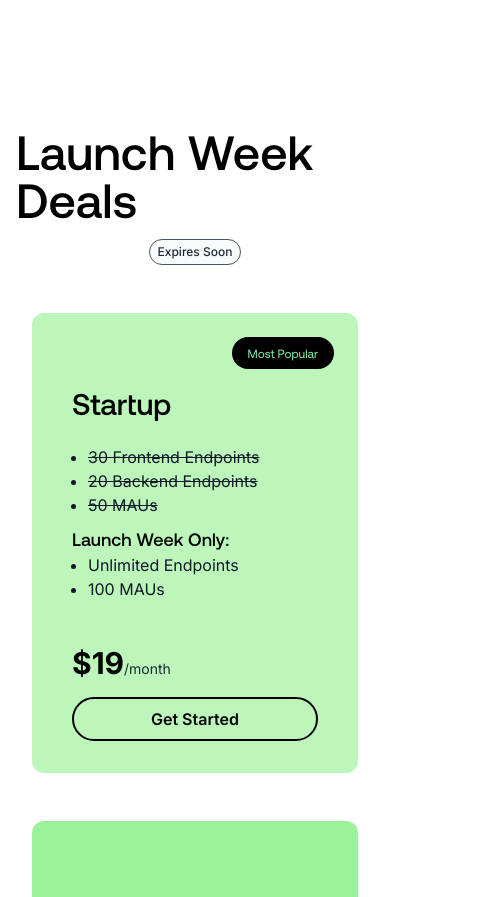
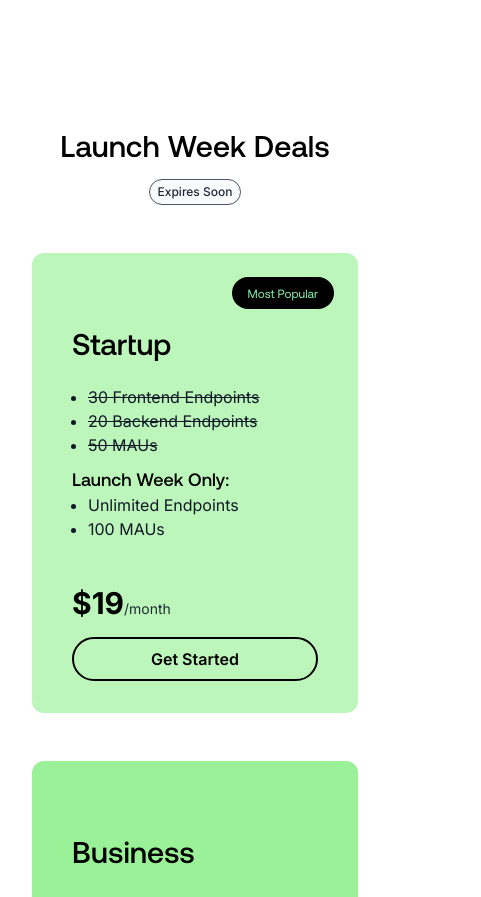
Before and after one commit to TheWiseGhost/Limeblock, a Next.js app: page / in a window 390 px wide. Shown: the part 5847-6744 px from the top of the page, 481 px wide, since content can reach past the window. Built offline with nearby package versions, Linux system fonts and the light colour scheme.

Commit message:
Make demo 2x faster

```diff
--- a/src/app/page.js
+++ b/src/app/page.js
@@ -18,7 +18,7 @@ import DIY from "@/components/landing/DIY";
 export default function Home() {
   const contextParams = {};
   return (
-    <div>
+    <div className="overflow-x-hidden">
       <Navbar />
       <Hero />
       <ProductSnippets />
--- a/src/components/landing/Demo.jsx
+++ b/src/components/landing/Demo.jsx
@@ -1,14 +1,11 @@
 "use client";
 
-import React, { useState, useEffect, useRef } from "react";
+import React, { useState, useRef } from "react";
 import {
   IconPlayerPlay,
   IconPlayerPause,
-  Icon3dCubeSphere,
-  IconRadar,
   IconRefresh,
   IconArrowLeft,
-  IconRewindForward5,
   IconArrowRight,
 } from "@tabler/icons-react";
 import ProductSnippets from "./ProductSnippets";
--- a/src/components/landing/Pricing.jsx
+++ b/src/components/landing/Pricing.jsx
@@ -45,7 +45,7 @@ const Pricing = () => {
 
   return (
     <div className="min-h-screen pt-24 px-4 pb-20 md:px-16 font-inter">
-      <h1 className="flex flex-col md:flex-row items-center font-aeonik text-5xl md:text-7xl font-medium mb-12">
+      <h1 className="flex flex-col md:flex-row items-center font-aeonik text-3xl md:text-7xl font-medium mb-12">
         Launch Week Deals{" "}
         <div className="bg-gray-50 border text-gray-800 border-gray-600 ml-0 md:ml-8 mt-4 font-inter px-2 md:px-4 text-xs md:text-sm py-1 rounded-full">
           Expires Soon
--- a/src/components/landing/ProductSnippets.jsx
+++ b/src/components/landing/ProductSnippets.jsx
@@ -40,6 +40,7 @@ const ProductSnippets = () => {
       try {
         video.loop = true;
         video.muted = true;
+        video.playbackRate = 2;
         await video.play();
       } catch (err) {
         console.error("Error attempting to play video:", err);
@@ -128,7 +129,7 @@ const ProductSnippets = () => {
           {/* User Confirmation - Fourth step */}
           <div
             className={`absolute top-52  bg-white rounded-lg p-4 border-l-4 border-l-lime border border-neutral-200 flex items-center transition-opacity duration-500 w-5/6 ${
-              isVisible(24, 26) ? "opacity-100" : "opacity-0"
+              isVisible(24, 27) ? "opacity-100" : "opacity-0"
             }`}
           >
             <div className="mr-3 bg-gray-100 p-2 rounded-full">
@@ -140,7 +141,7 @@ const ProductSnippets = () => {
           {/* Action Committed - Fifth step */}
           <div
             className={`absolute top-56  bg-white rounded-lg p-4 border-l-4 border-l-lime border border-neutral-200 flex items-center transition-opacity duration-500 w-5/6 ${
-              isVisible(26, 32) ? "opacity-100" : "opacity-0"
+              isVisible(27, 35) ? "opacity-100" : "opacity-0"
             }`}
           >
             <div className="mr-3 bg-gray-100 p-2 rounded-full">
@@ -152,7 +153,7 @@ const ProductSnippets = () => {
           {/* Widget is Blue - Final step */}
           <div
             className={`absolute top-56  bg-white rounded-lg p-4 border-l-4 border-l-lime border border-neutral-200 flex items-center transition-opacity duration-500 w-5/6 ${
-              isVisible(33, 38) ? "opacity-100" : "opacity-0"
+              isVisible(36, 40) ? "opacity-100" : "opacity-0"
             }`}
           >
             <div className="mr-3 bg-gray-100 p-2 rounded-full">
```
